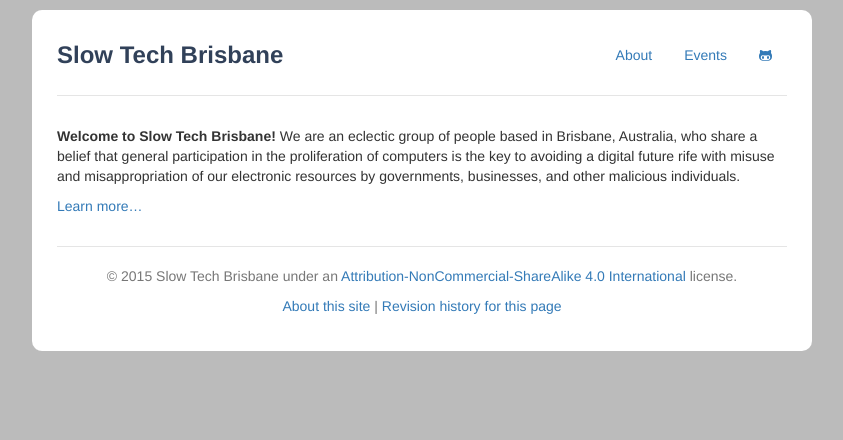
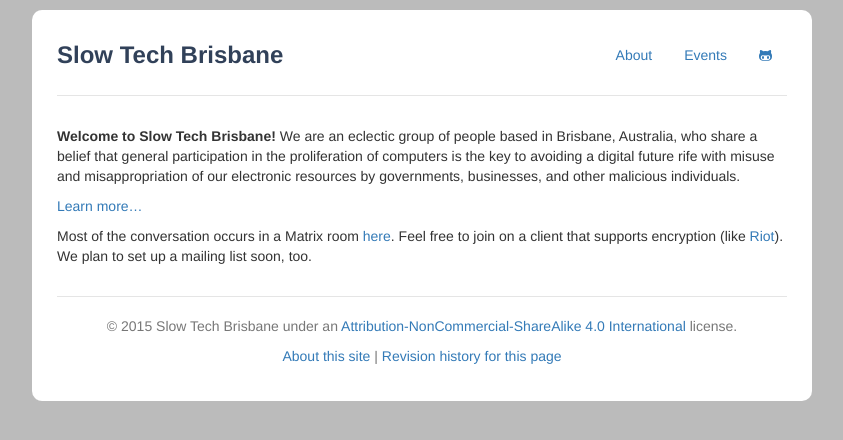
Before and after one commit to slowtechbne/slowtechbne.github.io, a Jekyll site: the page built from index.md, in a window 1280 px wide. Shown: the top 440 px of the page, without its empty margins (218-1061 px from the left). Built offline with Jekyll 4.4.1, drawn with Linux system fonts in a browser that asks for light colours.

Commit message:
Adds info about Matrix room.

```diff
--- a/index.md
+++ b/index.md
@@ -5,6 +5,11 @@
 __Welcome to Slow Tech Brisbane!__ We are an eclectic group of people based in Brisbane, Australia, who share a belief that general participation in the proliferation of computers is the key to avoiding a digital future rife with misuse and misappropriation of our electronic resources by governments, businesses, and other malicious individuals.
 
 [Learn more...](/about/)
+
+Most of the conversation occurs in a Matrix room
+[here](https://matrix.to/#/#slowtechbne:matrix.org). Feel free to join on a
+client that supports encryption (like [Riot](https://riot.im)). We plan to set
+up a mailing list soon, too.
 
 <!---
 #### Recent news
```
